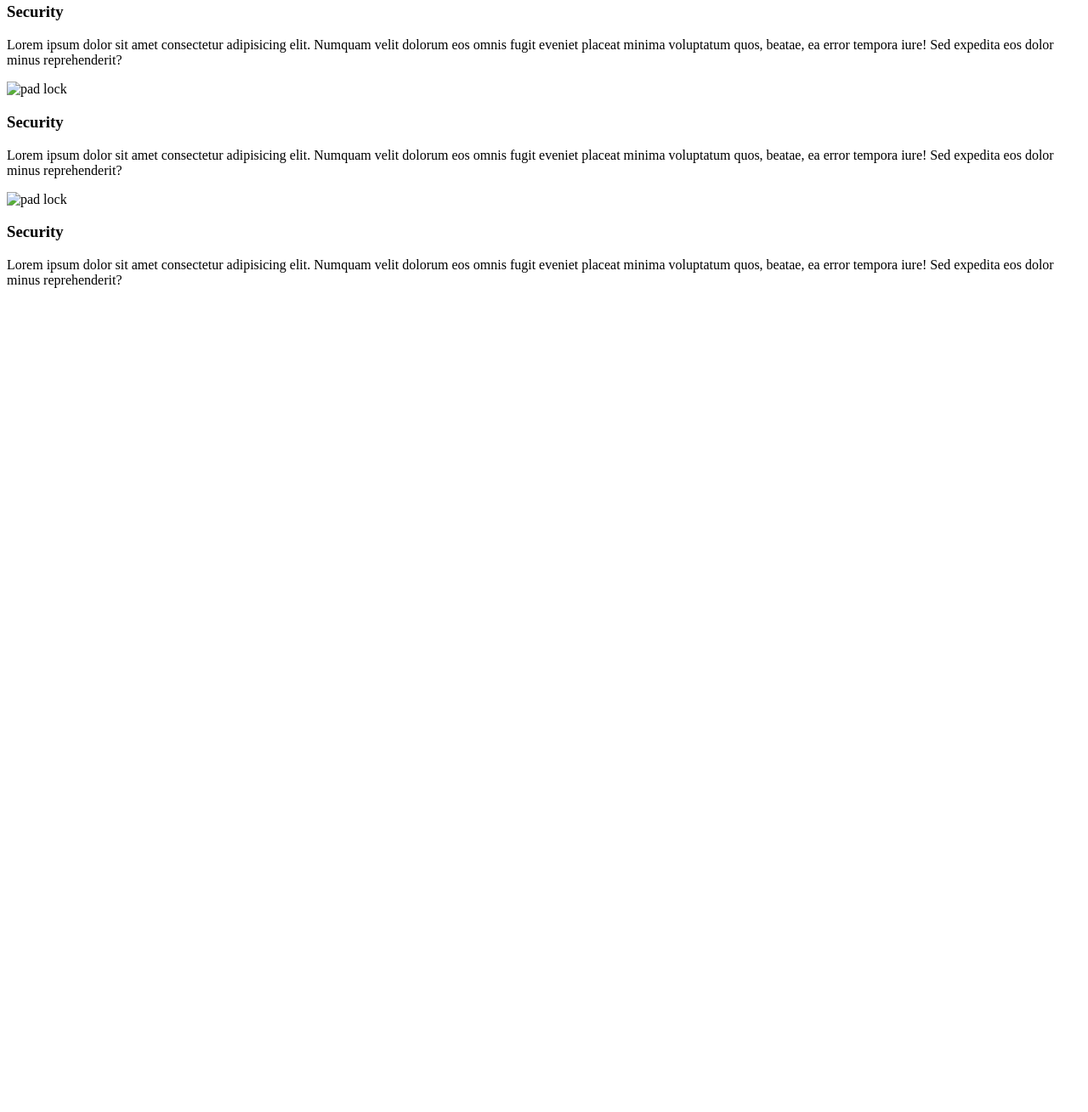
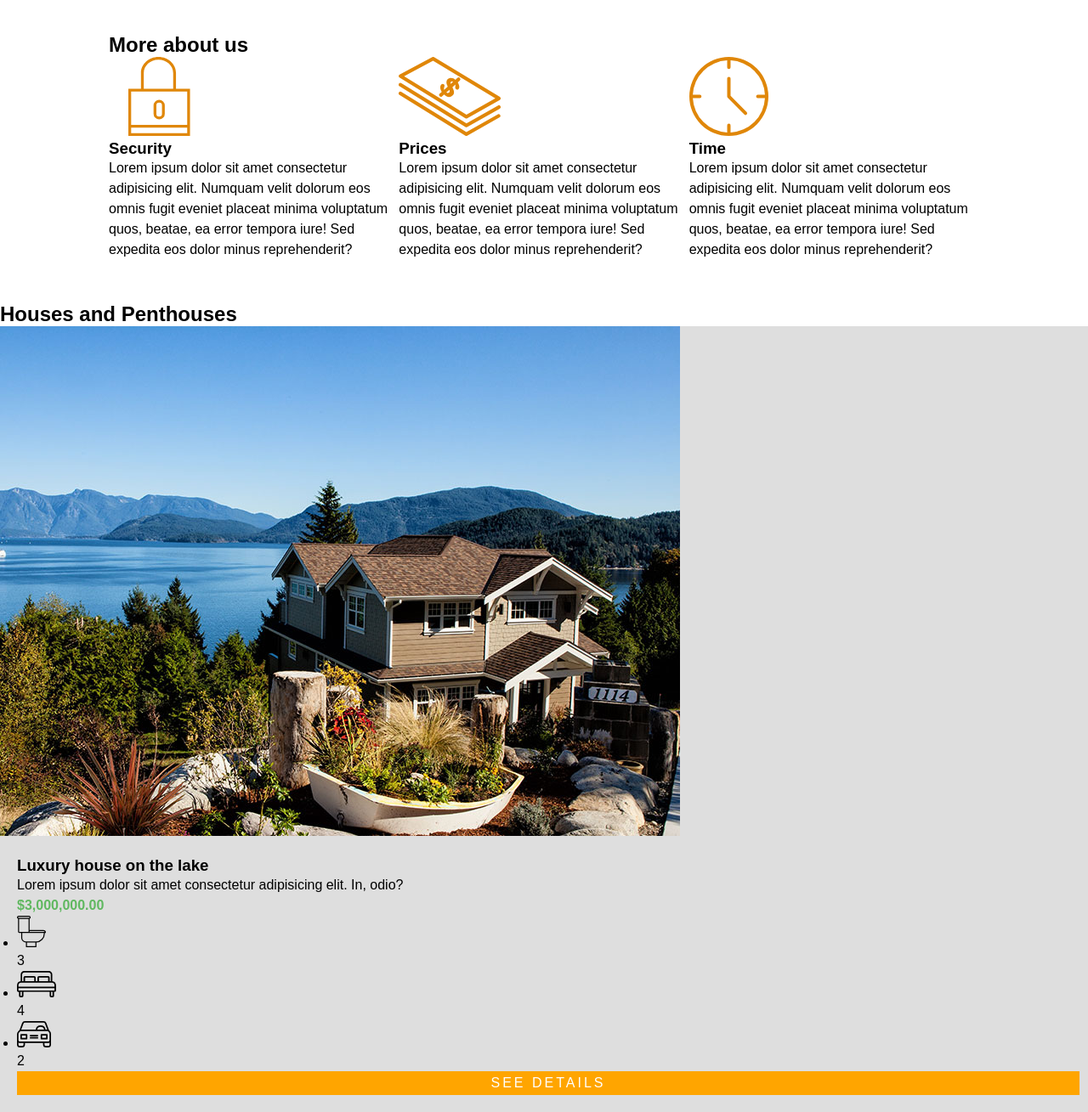
Before and after one commit to BPhilpot301/realEstate, a plain HTML site: page index.html in a window 1280 px wide. Shown: the part 311-1620 px from the top of the page at 85% size. Before the commit the page ends 800 px from the top, so only its background shows below. Drawn offline with Linux system fonts and the light colour scheme.

Commit message:
add index.html

```diff
--- a/index.html
+++ b/index.html
@@ -20,8 +20,10 @@
     </header>
 
     <main>
+        <section class="container">
            <h2>More about us</h2>
 
+           <div class="about-container">
                <div>
                    <img src="./img/icon1.svg" alt="pad lock">
                    <h3>Security</h3>
@@ -29,18 +31,53 @@
                 </div>
 
                 <div>
-            <img src="" alt="pad lock">
-            <h3>Security</h3>
+                    <img src="./img/icon2.svg" alt="Money stack">
+                    <h3>Prices</h3>
                     <p>Lorem ipsum dolor sit amet consectetur adipisicing elit. Numquam velit dolorum eos omnis fugit eveniet placeat minima voluptatum quos, beatae, ea error tempora iure! Sed expedita eos dolor minus reprehenderit?</p>
                 </div>
 
                 <div>
-            <img src="" alt="pad lock">
-            <h3>Security</h3>
+                    <img src="./img/icon3.svg" alt="Clock">
+                    <h3>Time</h3>
                     <p>Lorem ipsum dolor sit amet consectetur adipisicing elit. Numquam velit dolorum eos omnis fugit eveniet placeat minima voluptatum quos, beatae, ea error tempora iure! Sed expedita eos dolor minus reprehenderit?</p>
                 </div>
+            </div>
+        </section>
 
 
+        <h2>Houses and Penthouses</h2>
+        <div class="houses-container">
+
+            <div class="houses-item">
+                 <img src="./img/announcement1.jpg" alt="">
+                     <div class="houses-item-text">
+                         <h3>Luxury house on the lake</h3>
+                         <p>Lorem ipsum dolor sit amet consectetur adipisicing elit. In, odio?</p>
+                         <p class="text-price">$3,000,000.00</p>
+                         <ul>
+                             <li>
+                                 <img src="./img/icon_wc.svg" alt="wc icon">
+                                 <p>3</p>
+                                </li>
+                            </ul>
+
+                            <ul>
+                                <li>
+                                    <img src="./img/icon_room.svg" alt="bed icon">
+                                    <p>4</p>
+                                </li>
+                            </ul>
+
+                            <ul>
+                                <li>
+                                    <img src="./img/icon_parking.svg" alt="car">
+                                    <p>2</p>
+                                </li>
+                            </ul>
+                            <a href="#" class="btn-details">See details</a>
+                     </div>
+                </div>
+        </div>
 
     </main>
 </body>
--- a/mystyle.css
+++ b/mystyle.css
@@ -0,0 +1,95 @@
+/*global*/
+
+*{
+    margin: 0;
+    padding: 0;
+}
+
+body{
+    font-family: arial;
+}
+
+p{
+    line-height: 1.5;
+}
+
+a{
+    text-decoration: none;
+
+}
+img{
+    max-width: 100%;
+}
+
+/*utilities*/
+
+.container{
+    width: 80%;
+    margin: 50px auto;
+
+}
+
+.btn-details{
+    display: block;
+    background-color: orange;
+    color: white;
+    padding: 5px;
+    width: 100%;
+    text-transform: uppercase;
+    letter-spacing: 3px;
+    text-align: center;
+}
+
+.text-price{
+    color: rgb(96, 184, 96);
+    font-weight: bold;
+
+}
+
+/*hearder*/
+
+
+.site-header{
+        background-image: url(./img/header.jpg);
+        height: 300px;
+        background-size: cover;
+        color: white;
+        text-align: center;
+}
+
+
+
+.flex-gus{
+    display: flex;
+    flex-direction: row;
+    justify-content: space-around;
+    align-items: center;
+    background-color: rgb(255, 255, 255);
+    height: 500px;
+}
+
+.flex-nicks{
+    background-color: #ffffff;/*colorname,rgb,hex*/
+    width: 200px;
+}
+
+/*about*/
+.about-container{
+    display: flex;
+    flex-direction: row;
+}
+
+
+/*houses*/
+
+.hosues-container{
+
+}
+
+.houses-item{
+    background-color: #dedede;
+}
+
+.houses-item-text{
+    padding: 20px;
+}
```
Also changed, not shown: flew-practice.html (added, +25 -0 lines), flex-practice.css (added, +12 -0 lines). Lines whose indentation alone changed are shown as unchanged.
